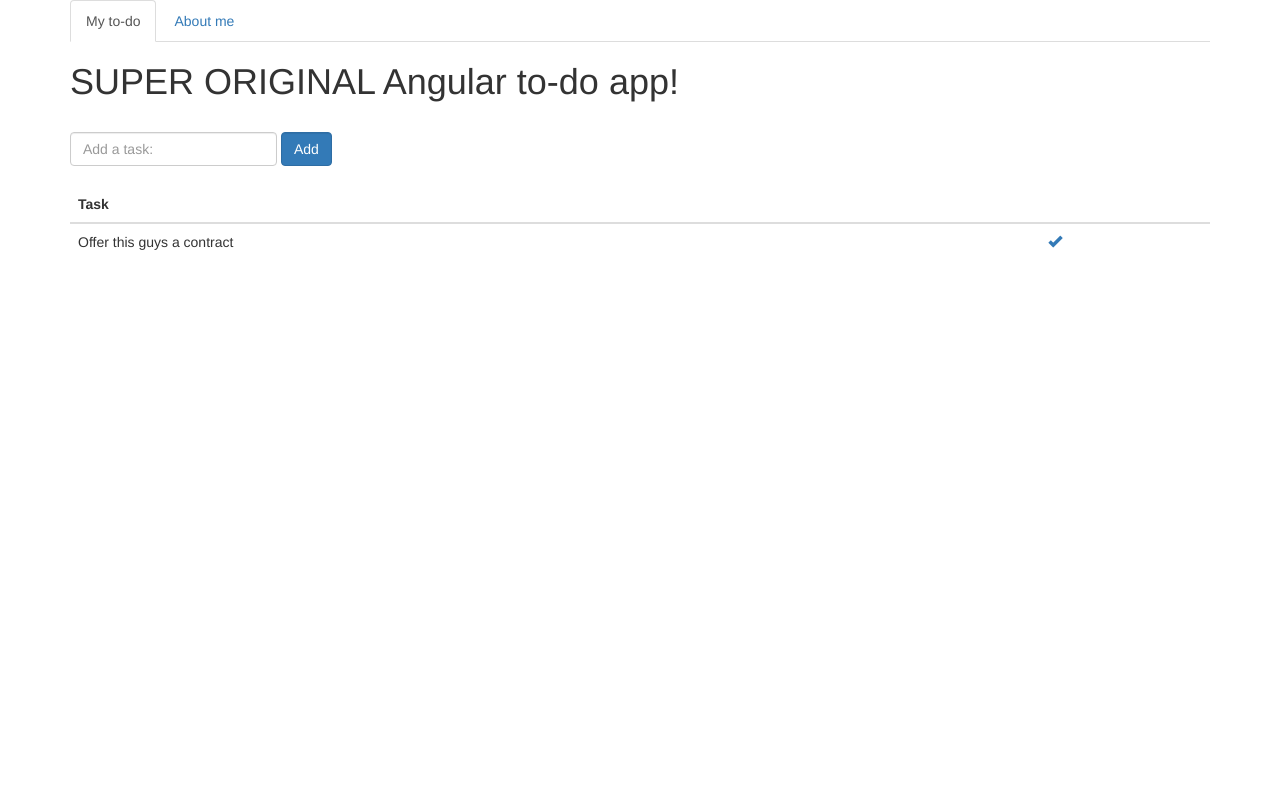
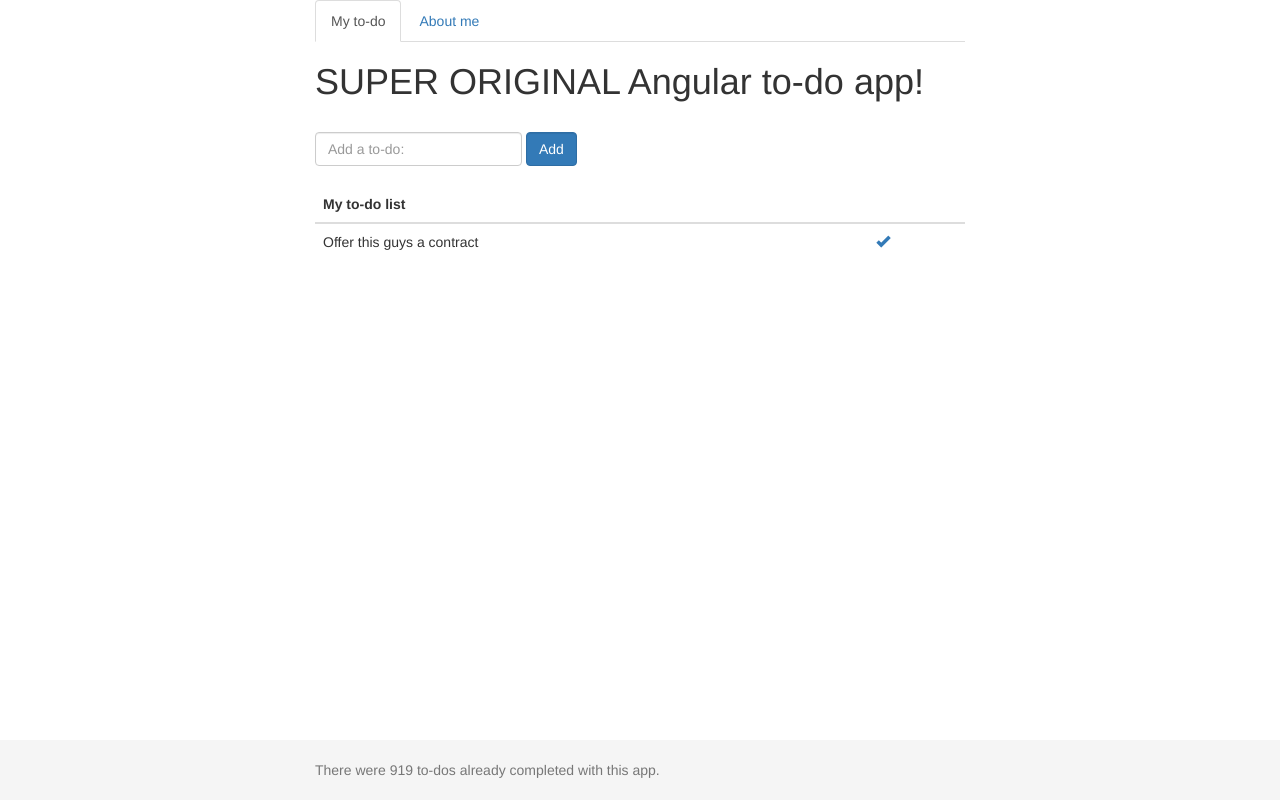
Before and after one commit to rafaelaudy/ToDoLabApp, a website: page app/index.html at #/toDo in a window 1280 px wide. Drawn offline with nearby package versions, Linux system fonts and the light colour scheme; some packages are replaced by stand-ins of ours.

Commit message:
Adding a footer

```diff
--- a/app/domain/toDo/toDo.html
+++ b/app/domain/toDo/toDo.html
@@ -1,6 +1,6 @@
 <form class="form-inline">
     <div class="form-group">
-        <input type="text" class="form-control" ng-model="taskName" placeholder="Add a task:">
+        <input type="text" class="form-control" ng-model="taskName" placeholder="Add a to-do:">
     </div>
     <button type="submit" ng-click="addTask(taskName)" class="form-control btn btn-primary">Add</button>
 </form>
@@ -9,7 +9,7 @@
     <table class="table" ng-if="tasks.length > 0">
         <thead>
             <tr>
-                <th>Task</th>
+                <th>My to-do list</th>
                 <th></th>
             </tr>
         </thead>
--- a/app/index.html
+++ b/app/index.html
@@ -12,6 +12,7 @@
     <script src="vendors/angular/angular.min.js"></script>
     <script src="vendors/angular-route/angular-route.min.js"></script>
     <link rel="stylesheet" href="vendors/bootstrap/dist/css/bootstrap.min.css">
+    <link rel="stylesheet" href="styles/components/stickyFooter.css">
 </head>
 
 <body ng-app="AngularToDoApp">
@@ -20,11 +21,20 @@
             <div nav-bar> </div>
 
             <h1>SUPER ORIGINAL Angular to-do app!</h1>
+
             <br>
+
             <div ng-view>
             </div>
         </div>
     </div>
+
+    <footer class="footer">
+        <div class="container">
+            <p class="text-muted">There were 919 to-dos already completed with this app.</p>
+        </div>
+    </footer>
+
     <script src="app.js"></script>
     <script src="domain/toDo/toDoController.js"></script>
     <script src="common/directives/navBar.js"></script>
--- /dev/null
+++ b/app/styles/components/stickyFooter.css
@@ -0,0 +1,32 @@
+/* Sticky footer styles
+-------------------------------------------------- */
+html {
+  position: relative;
+  min-height: 100%;
+}
+body {
+  /* Margin bottom by footer height */
+  margin-bottom: 60px;
+}
+.footer {
+  position: absolute;
+  bottom: 0;
+  width: 100%;
+  /* Set the fixed height of the footer here */
+  height: 60px;
+  background-color: #f5f5f5;
+}
+
+
+/* Custom page CSS
+-------------------------------------------------- */
+/* Not required for template or sticky footer method. */
+
+.container {
+  width: auto;
+  max-width: 680px;
+  padding: 0 15px;
+}
+.container .text-muted {
+  margin: 20px 0;
+}
```
